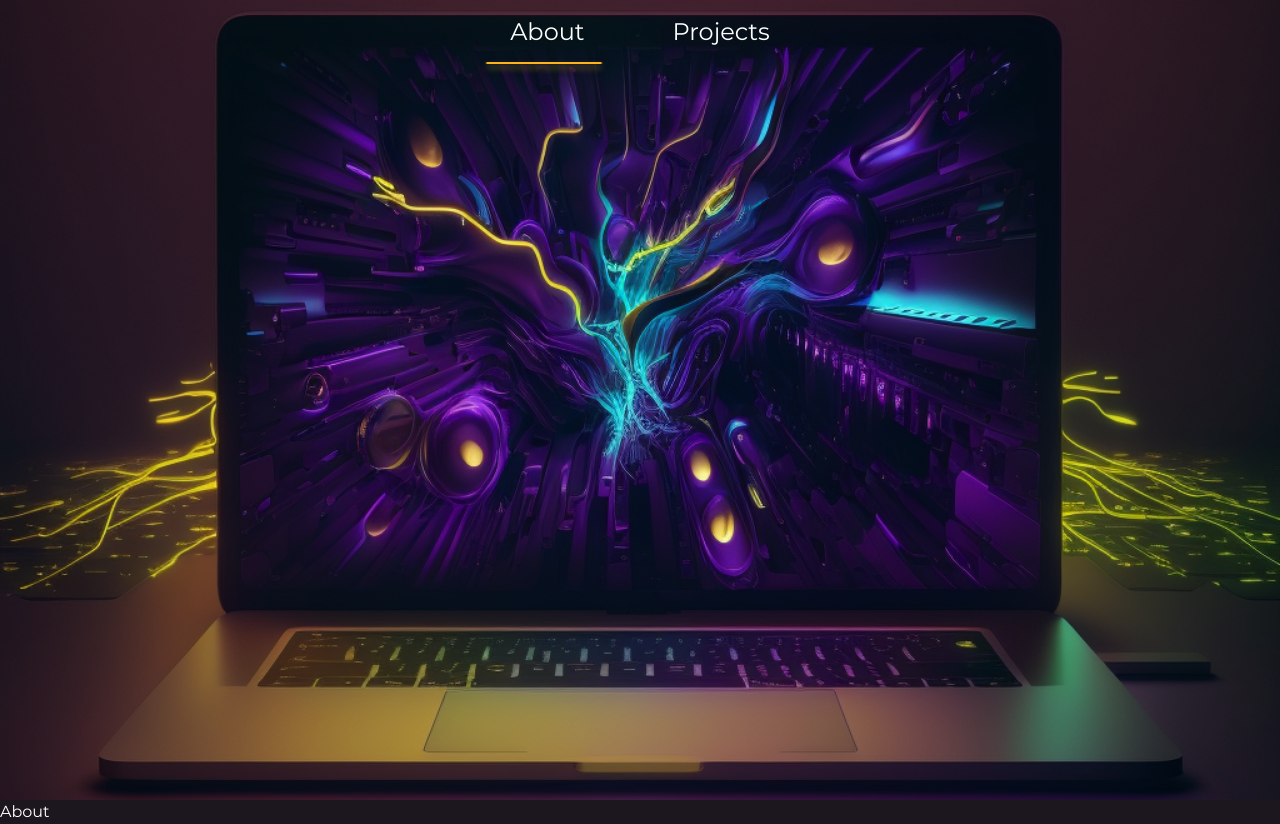
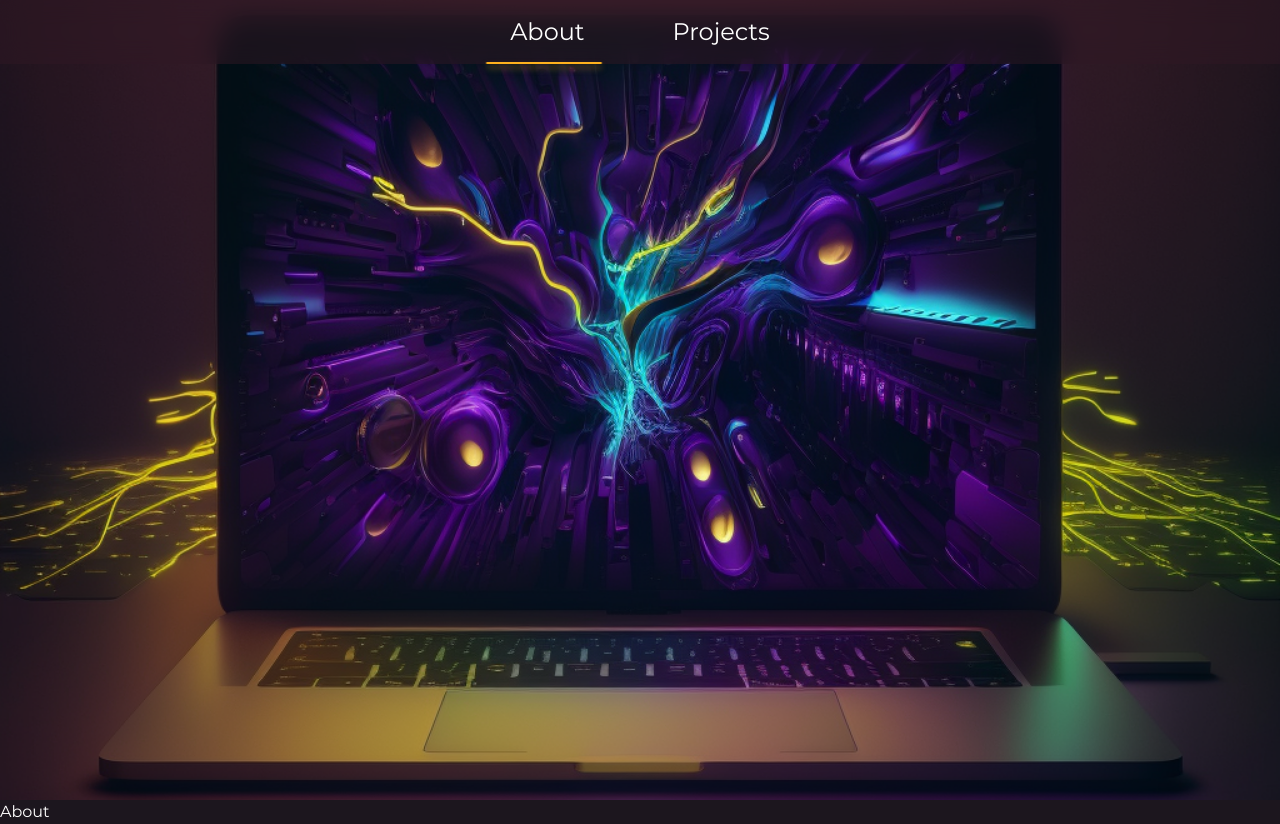
Before and after one commit to timostermann/portfolio, a SvelteKit app: page / in a window 1280 px wide. Built offline with nearby package versions, Linux system fonts and the light colour scheme.

Commit message:
style: add nav background

```diff
--- a/src/components/navigation.svelte
+++ b/src/components/navigation.svelte
@@ -8,7 +8,9 @@
 	];
 </script>
 
-<header class="fixed z-10 flex h-16 w-full items-center justify-center">
+<header
+	class="fixed z-10 flex h-16 w-full items-center justify-center bg-primary-500 bg-opacity-50 backdrop-blur-md"
+>
 	<nav class="flex items-center justify-center">
 		<Tabs tabItems={navigationItems} />
 	</nav>
--- a/src/components/tabs.svelte
+++ b/src/components/tabs.svelte
@@ -9,6 +9,7 @@
 	let tabElements: HTMLDivElement[] = Array(tabItems.length).fill(null);
 	let tabIndicator: HTMLDivElement;
 
+	// TODO: smoother initial state
 	const setTabIndicatorPosition = () => {
 		if (!tabIndicator) return;
 		tabIndicator.style.transform = `translateX(${
--- a/tailwind.config.cjs
+++ b/tailwind.config.cjs
@@ -2,13 +2,11 @@
 module.exports = {
 	content: ["./src/**/*.{html,js,svelte,ts}"],
 	theme: {
-		colors: {
-			amber: {
-				500: "#feb21e"
-			}
-		},
 		extend: {
 			colors: {
+				amber: {
+					500: "#feb21e"
+				},
 				primary: {
 					400: "#48232e",
 					500: "#301925",
```
